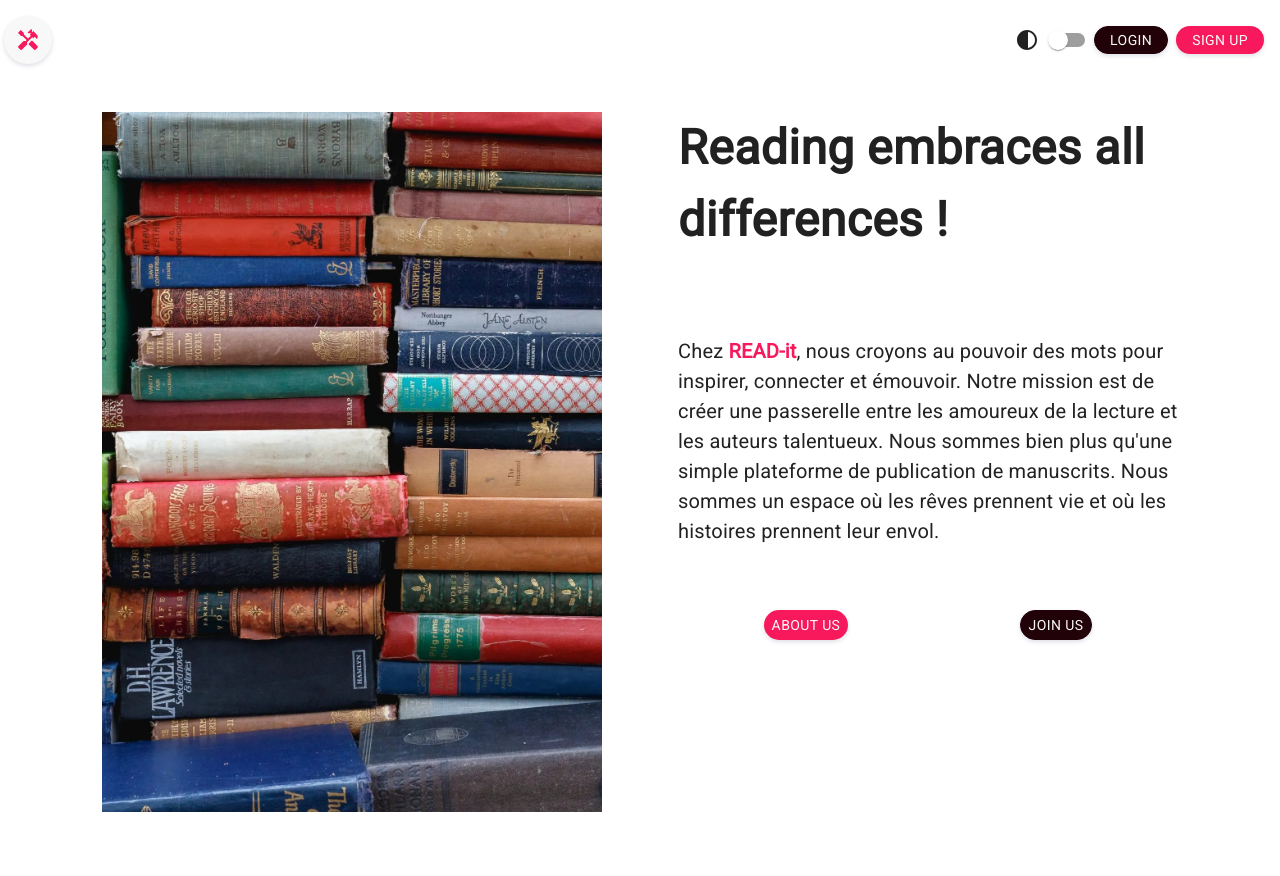
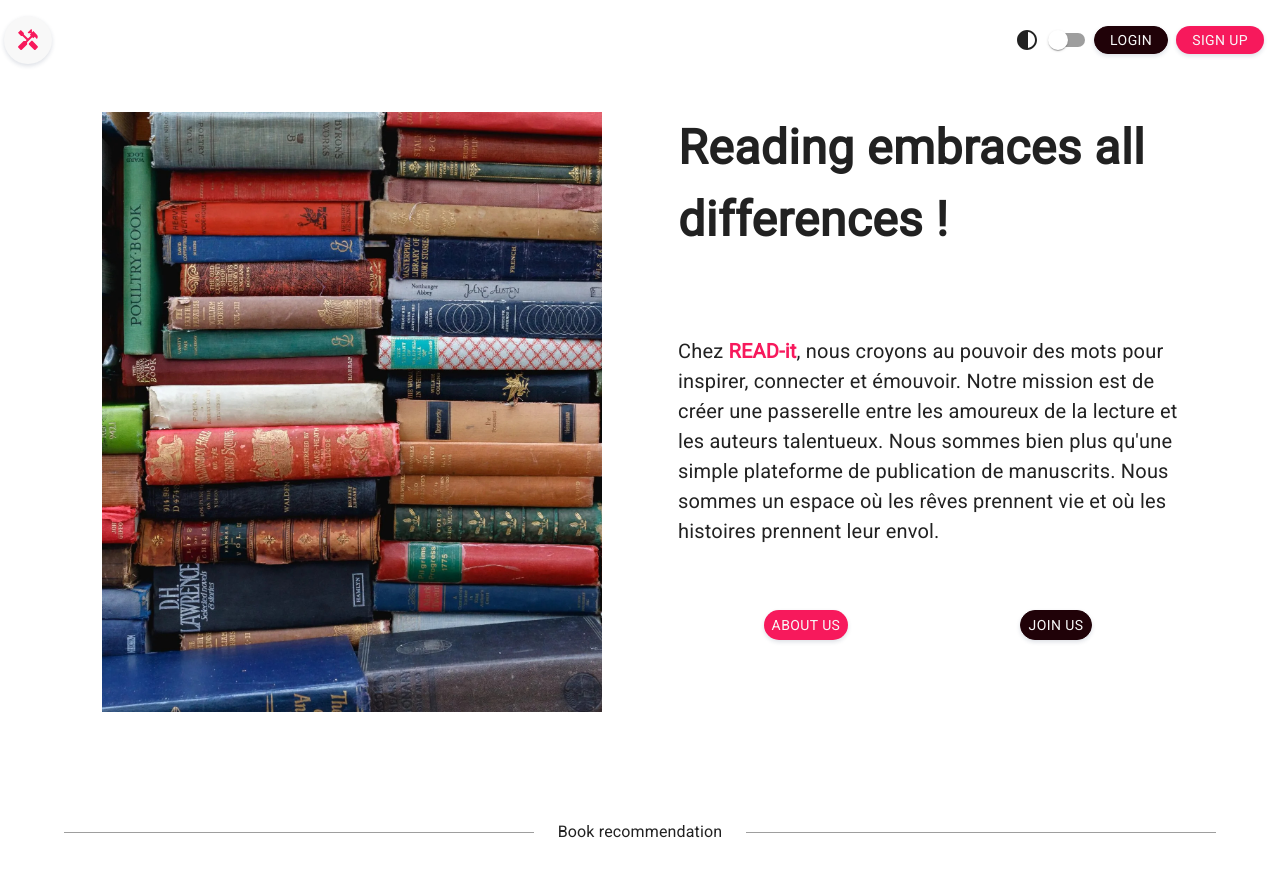
Before and after one commit to DelhiaGbelidji/read-it, a Next.js app: page / in a window 1280 px wide. Shown: the top 876 px of the page. After the commit the page ends 852 px from the top, so only its background shows below. Built offline with nearby package versions, Linux system fonts and the light colour scheme.

Commit message:
Landing page debut

```diff
--- a/src/components/landing/Landing.tsx
+++ b/src/components/landing/Landing.tsx
@@ -1,4 +1,4 @@
-import { Button, Container, Grid, Stack, Typography,  } from "@mui/material";
+import { Box, Button, Container, Grid, Stack, Typography,  } from "@mui/material";
 import Image from "next/image";
 import Link from 'next/link';
 import {ActionButton, ActionButtonOutlined} from '../buttons/ActionButton';
@@ -14,12 +14,12 @@ const Landing = () => {
         direction="row"
         justifyContent="space-around"
         alignItems="flex-start"
-        height={900}
+        height={700}
         >
           <Grid
           position="relative"
           width={500}
-          height={700}
+          height={600}
           >
             <Image
             src={"/assets/livres-scaled.jpg"}
@@ -57,8 +57,30 @@ const Landing = () => {
             </Stack>
           </Grid>
         </Grid>
-      </Container>
-    </>
+        <Grid>
+        <Box
+          sx={{
+          display: 'flex',
+          alignItems: 'center',
+          justifyContent: 'center',
+          my: 1,
+          }}
+        >
+          <Box sx={{ flexGrow: 1, height: '1px', bgcolor: 'grey.500' }} />
+            <Typography
+              sx={{
+              mx: 2,
+              bgcolor: 'background.paper',
+              px: 1,
+              }}
+            >
+              Book recommendation
+            </Typography>
+          <Box sx={{ flexGrow: 1, height: '1px', bgcolor: 'grey.500' }} />
+        </Box>
+      </Grid>
+    </Container>
+  </>
   );
 };
 
```
